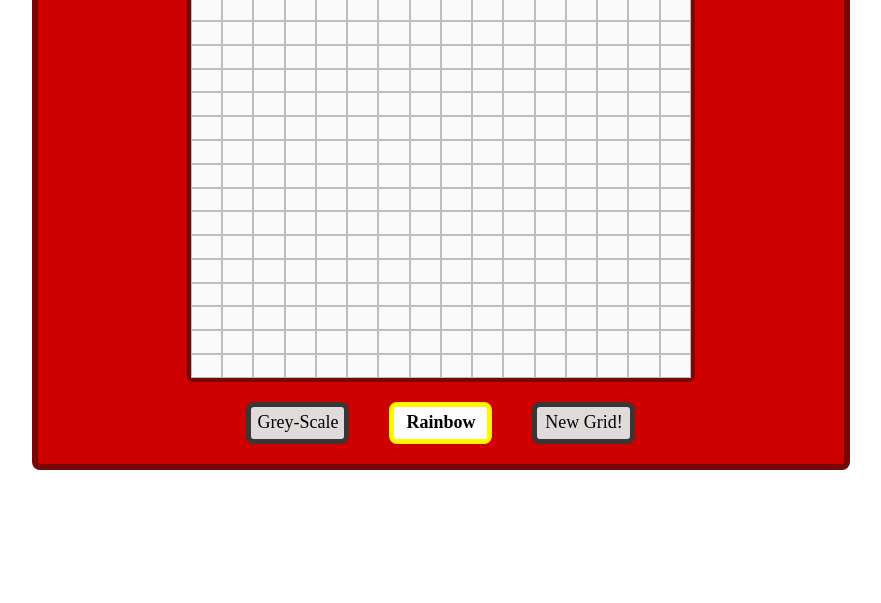
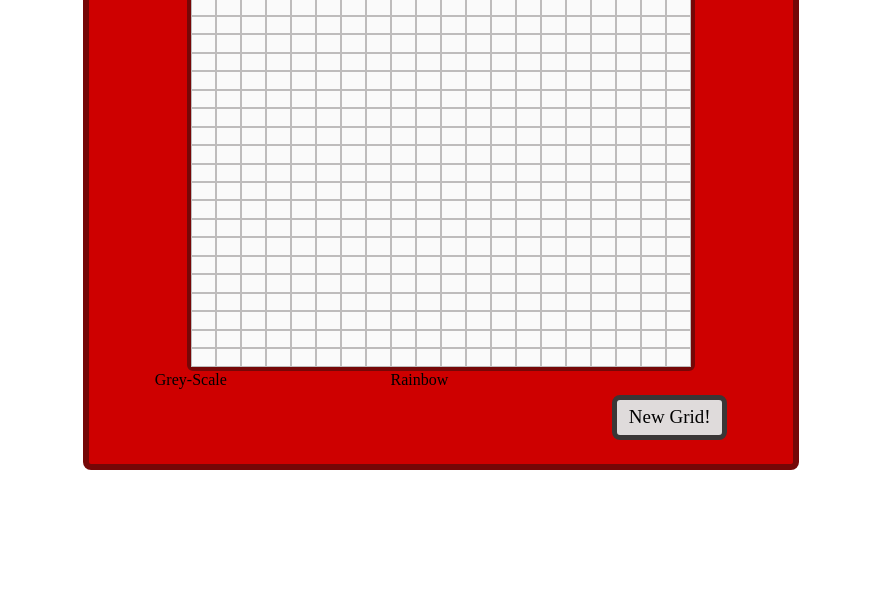
Before and after one commit to jasonjkaminsky/odin-etch-a-sketch, a plain HTML site: page index.html in a window 1280 px wide. Shown: the part 213-816 px from the top of the page, without its empty margins (199-1080 px from the left). Drawn offline with Linux system fonts and the light colour scheme.

Commit message:
added spacing to buttons

```diff
--- a/script.js
+++ b/script.js
@@ -1,12 +1,16 @@
 const container = document.querySelector(".container");
+const greyScaleButton = document.querySelector(".greyScaleButton");
+const rainbowButton = document.querySelector(".rainbowButton");
 const newGridButton = document.querySelector(".newGridButton");
 
 ///// #2 - Sets up event listener when Shake button clicked /////
+// greyScaleButtonadd.EventListener("click",
+// rainbowButton.addEventListener("click",
 newGridButton.addEventListener("click", resetNew);
 
 ///// #1 - Makes 16 x 16 default grid /////
 function makeDefaultGrid() {
-  for (i = 0; i <= 255; i++) {
+  for (i = 0; i <= 399; i++) {
     let defaultGrid = document.createElement("div");
     defaultGrid.classList.add("defaultGrid");
     defaultGrid.addEventListener("mousedown", function (event) {
--- a/style.css
+++ b/style.css
@@ -11,8 +11,8 @@ body {
   flex-direction: column;
   align-items: center;
   height: 42vw;
-  width: 63vw;
-  max-height: var(--content-width);
+  width: 55vw;
+  max-height: var(--content-height);
   max-width: var(--content-width);
   margin: 30px auto;
   position: relative;
@@ -34,8 +34,8 @@ body {
   width: 500px;
   height: 460px;
   display: grid;
-  grid-template-columns: repeat(16, 1fr);
-  grid-template-rows: repeat(16, 1fr);
+  grid-template-columns: repeat(20, 1fr);
+  grid-template-rows: repeat(20, 1fr);
   border: 4px solid rgba(105, 8, 8, 0.878);
   border-radius: 6px;
 }
@@ -53,26 +53,28 @@ body {
 }
 
 .buttons {
+  width: 900px;
   display: flex;
+  justify-content: space-evenly;
 }
 
-.grey-scale,
-.rainbow,
+.greyScaleButton,
+.rainbowButton,
 .newGridButton {
   display: flex;
   justify-content: center;
   align-items: center;
-  font-size: 18px;
+  font-size: 19px;
   background-color: rgb(223, 219, 219);
-  height: 32px;
-  width: 93px;
-  margin: 20px;
+  height: 35px;
+  width: 105px;
+  margin: 24px 0px;
   border: 5px solid rgb(58, 54, 54);
   border-radius: 8px;
 }
 
-.grey-Scale,
-.rainbow,
+.greyScaleButton:hover,
+.rainbowButton:hover,
 .newGridButton:hover {
   background-color: white;
   font-weight: bold;
```
